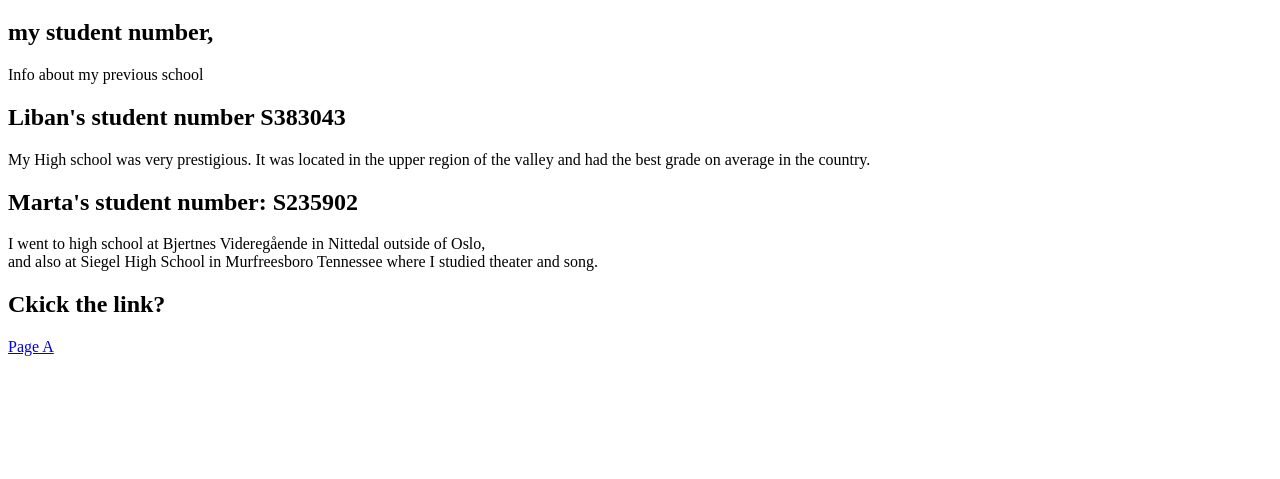
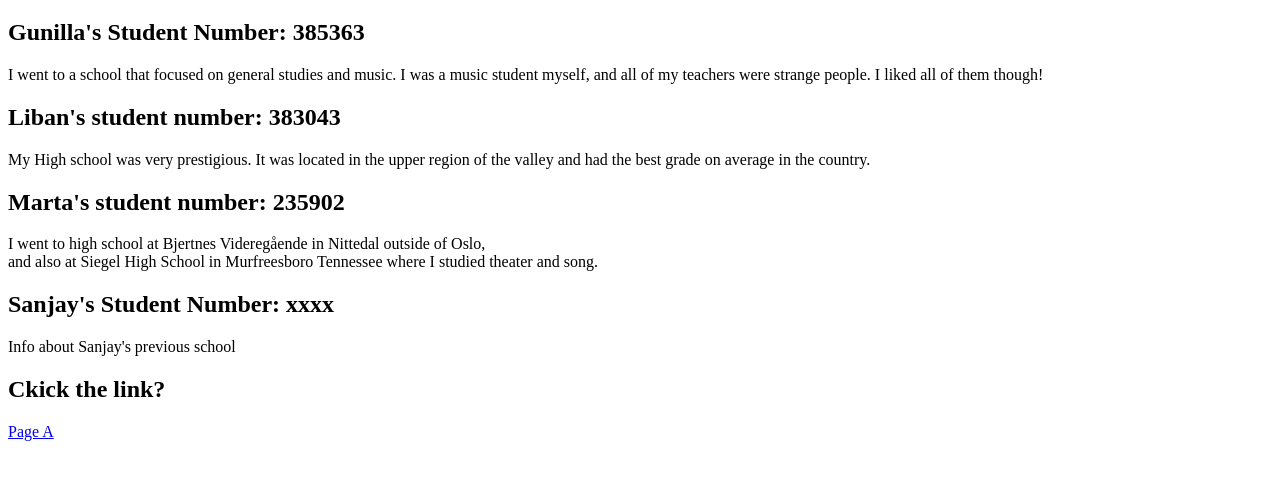
Before and after one commit to OsloMet-web/1stOblig-oblig-1-group-19, a plain HTML site: page secondpage.html in a window 1280 px wide. Shown: the part 61-540 px from the top of the page. Drawn offline with Linux system fonts and the light colour scheme.

Commit message:
Added student number + formatting

```diff
--- a/secondpage.html
+++ b/secondpage.html
@@ -7,17 +7,19 @@
 
 <h1>Student Numbers</h1>
 <!--we can go in aphabetical order, so me, Liban, Marta-->
-<h2>my student number,</h2>
-<p>Info about my previous school</p>
+<h2>Gunilla's Student Number: 385363</h2>
+<p>I went to a school that focused on general studies and music. I was a music student myself, and all of my teachers were strange people. I liked all of them though!</p>
 
-<h2>Liban's student number S383043</h2>
+<h2>Liban's student number: 383043</h2>
 <p>My High school was very prestigious. It was located in the upper region of the valley and had
    the best grade on average in the country.
 </p>
 
-<h2>Marta's student number: S235902</h2>
+<h2>Marta's student number: 235902</h2>
 <p>I went to high school at Bjertnes Videregående in Nittedal outside of Oslo, <br>
    and also at Siegel High School in Murfreesboro Tennessee where I studied theater and song.</p>
 
+<h2>Sanjay's Student Number: xxxx</h2>
+<p>Info about Sanjay's previous school</p>
 <h2>Ckick the link?</h2>
 <p><a href="index.html">Page A</a></p>
```
Also changed, not shown: index.html (+1 -1 lines).
